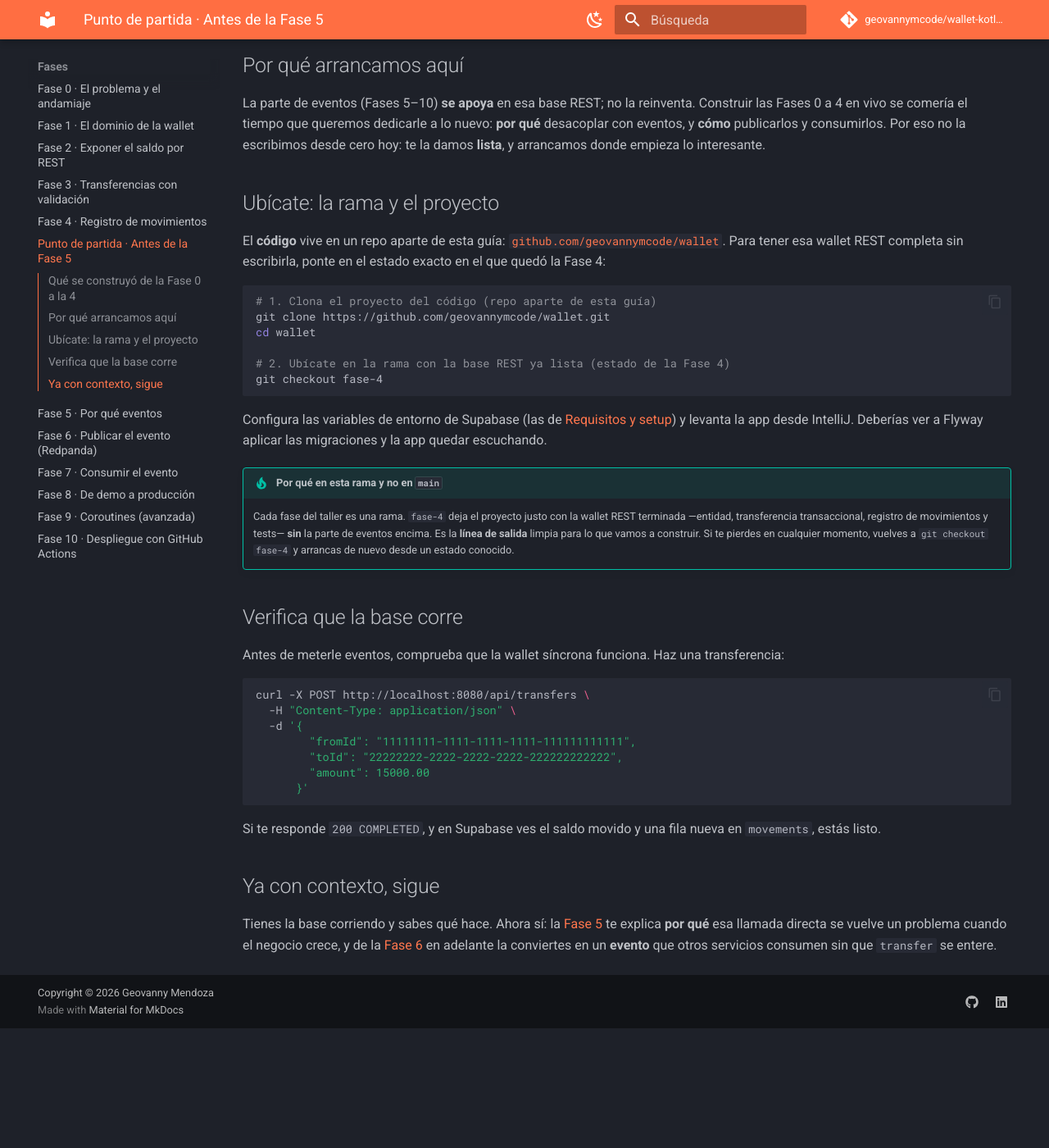
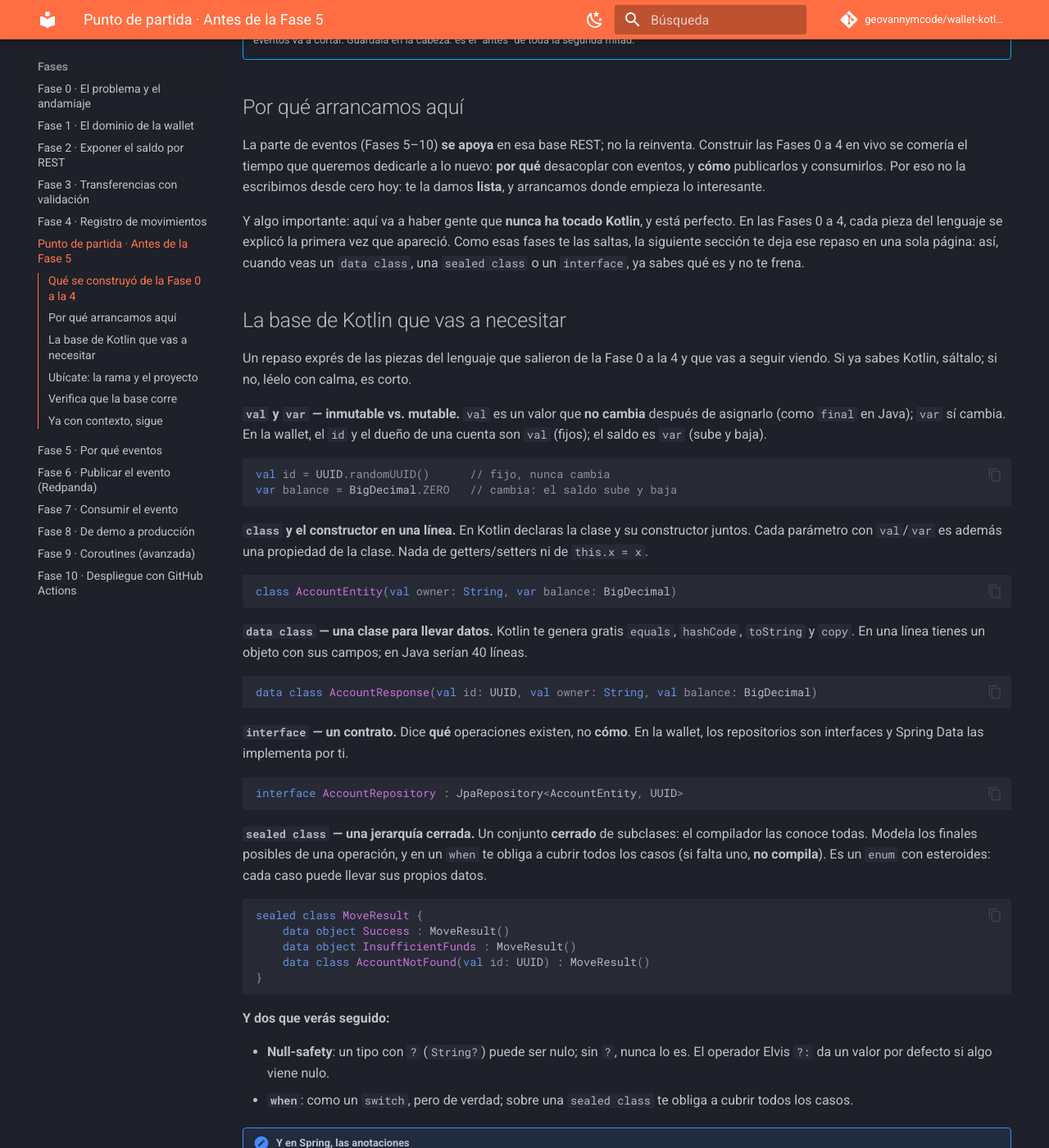
Before and after one commit to geovannymcode/wallet-kotlin-baqjug, an MkDocs documentation site: the page built from docs/punto-de-partida.md, in a window 1280 px wide and 1400 px high, scrolled down 725 px. Shown: the whole window at 82% size. Built offline with MkDocs 1.6.1 and Material for MkDocs 9.7.7, drawn with Linux system fonts in a browser that asks for light colours; comment, search, counter and statistics services are not loaded; before the commit the page ends 1979 px from its top, so only the background shows below that; some of the changed text lies outside the part shown.

Commit message:
docs(punto-de-partida): intro para leer en vivo + repaso de la base de Kotlin (val/var, class, data class, interface, sealed) para el público que no sabe

````diff
--- a/docs/punto-de-partida.md
+++ b/docs/punto-de-partida.md
@@ -1,6 +1,6 @@
 # Punto de partida · Si arrancas por los eventos
 
-Este taller se puede seguir completo, de la Fase 0 a la 10. Pero si llegas para la **parte de eventos** —de la Fase 5 en adelante—, esta página es tu punto de partida: te pone en contexto y te deja el proyecto listo para arrancar, sin construir toda la base en vivo.
+**Bienvenido.** Vas a construir la parte más jugosa de una wallet: la que desacopla el sistema con **eventos**. Pero antes de escribir la primera línea, necesitas dos cosas para no perderte: **entender qué se construyó antes** —para que nada te suene a magia— y **tener el proyecto corriendo en tu máquina**. Esta página te da las dos, más un repaso rápido del Kotlin que vamos a usar. Cinco minutos aquí, y arrancamos todos parejos: sepas o no sepas Kotlin.
 
 ## Qué se construyó de la Fase 0 a la 4
 
@@ -18,6 +18,55 @@ Todo sobre Kotlin + Spring Boot, con arquitectura **por features** (Tomato: `dom
 ## Por qué arrancamos aquí
 
 La parte de eventos (Fases 5–10) **se apoya** en esa base REST; no la reinventa. Construir las Fases 0 a 4 en vivo se comería el tiempo que queremos dedicarle a lo nuevo: **por qué** desacoplar con eventos, y **cómo** publicarlos y consumirlos. Por eso no la escribimos desde cero hoy: te la damos **lista**, y arrancamos donde empieza lo interesante.
+
+Y algo importante: aquí va a haber gente que **nunca ha tocado Kotlin**, y está perfecto. En las Fases 0 a 4, cada pieza del lenguaje se explicó la primera vez que apareció. Como esas fases te las saltas, la siguiente sección te deja ese repaso en una sola página: así, cuando veas un `data class`, una `sealed class` o un `interface`, ya sabes qué es y no te frena.
+
+## La base de Kotlin que vas a necesitar
+
+Un repaso exprés de las piezas del lenguaje que salieron de la Fase 0 a la 4 y que vas a seguir viendo. Si ya sabes Kotlin, sáltalo; si no, léelo con calma, es corto.
+
+**`val` y `var` — inmutable vs. mutable.** `val` es un valor que **no cambia** después de asignarlo (como `final` en Java); `var` sí cambia. En la wallet, el `id` y el dueño de una cuenta son `val` (fijos); el saldo es `var` (sube y baja).
+
+```kotlin
+val id = UUID.randomUUID()      // fijo, nunca cambia
+var balance = BigDecimal.ZERO   // cambia: el saldo sube y baja
+```
+
+**`class` y el constructor en una línea.** En Kotlin declaras la clase y su constructor juntos. Cada parámetro con `val`/`var` es además una propiedad de la clase. Nada de getters/setters ni de `this.x = x`.
+
+```kotlin
+class AccountEntity(val owner: String, var balance: BigDecimal)
+```
+
+**`data class` — una clase para llevar datos.** Kotlin te genera gratis `equals`, `hashCode`, `toString` y `copy`. En una línea tienes un objeto con sus campos; en Java serían 40 líneas.
+
+```kotlin
+data class AccountResponse(val id: UUID, val owner: String, val balance: BigDecimal)
+```
+
+**`interface` — un contrato.** Dice **qué** operaciones existen, no **cómo**. En la wallet, los repositorios son interfaces y Spring Data las implementa por ti.
+
+```kotlin
+interface AccountRepository : JpaRepository<AccountEntity, UUID>
+```
+
+**`sealed class` — una jerarquía cerrada.** Un conjunto **cerrado** de subclases: el compilador las conoce todas. Modela los finales posibles de una operación, y en un `when` te obliga a cubrir todos los casos (si falta uno, **no compila**). Es un `enum` con esteroides: cada caso puede llevar sus propios datos.
+
+```kotlin
+sealed class MoveResult {
+    data object Success : MoveResult()
+    data object InsufficientFunds : MoveResult()
+    data class AccountNotFound(val id: UUID) : MoveResult()
+}
+```
+
+**Y dos que verás seguido:**
+
+- **Null-safety**: un tipo con `?` (`String?`) puede ser nulo; sin `?`, nunca lo es. El operador Elvis `?:` da un valor por defecto si algo viene nulo.
+- **`when`**: como un `switch`, pero de verdad; sobre una `sealed class` te obliga a cubrir todos los casos.
+
+!!! note "Y en Spring, las anotaciones"
+    Verás `@Service` (un bean de lógica), `@RestController` (atiende HTTP y devuelve JSON), `@Entity` (una clase que se guarda en una tabla) y `@Transactional` (envuelve el método en una transacción). Cada una se explica cuando aparece; por ahora quédate con que **le dicen a Spring qué papel juega cada clase**.
 
 ## Ubícate: la rama y el proyecto
 
````
